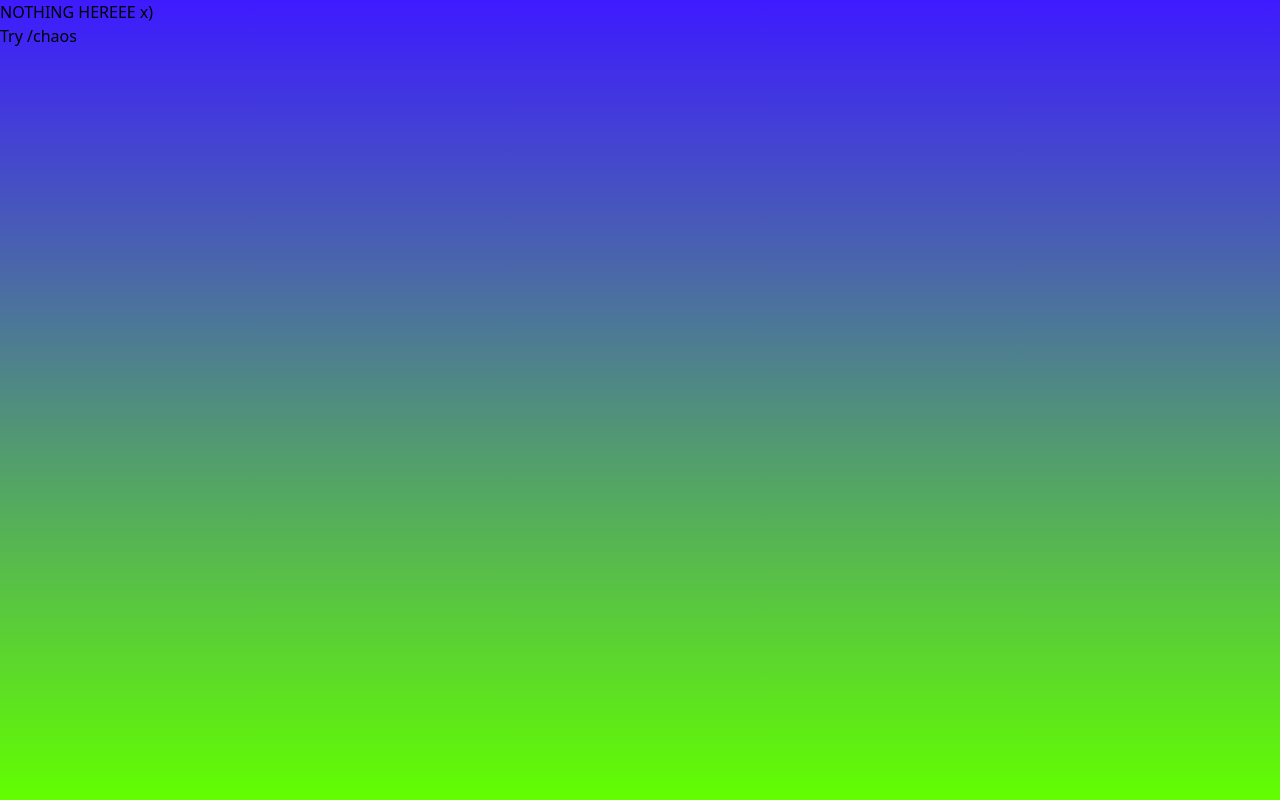
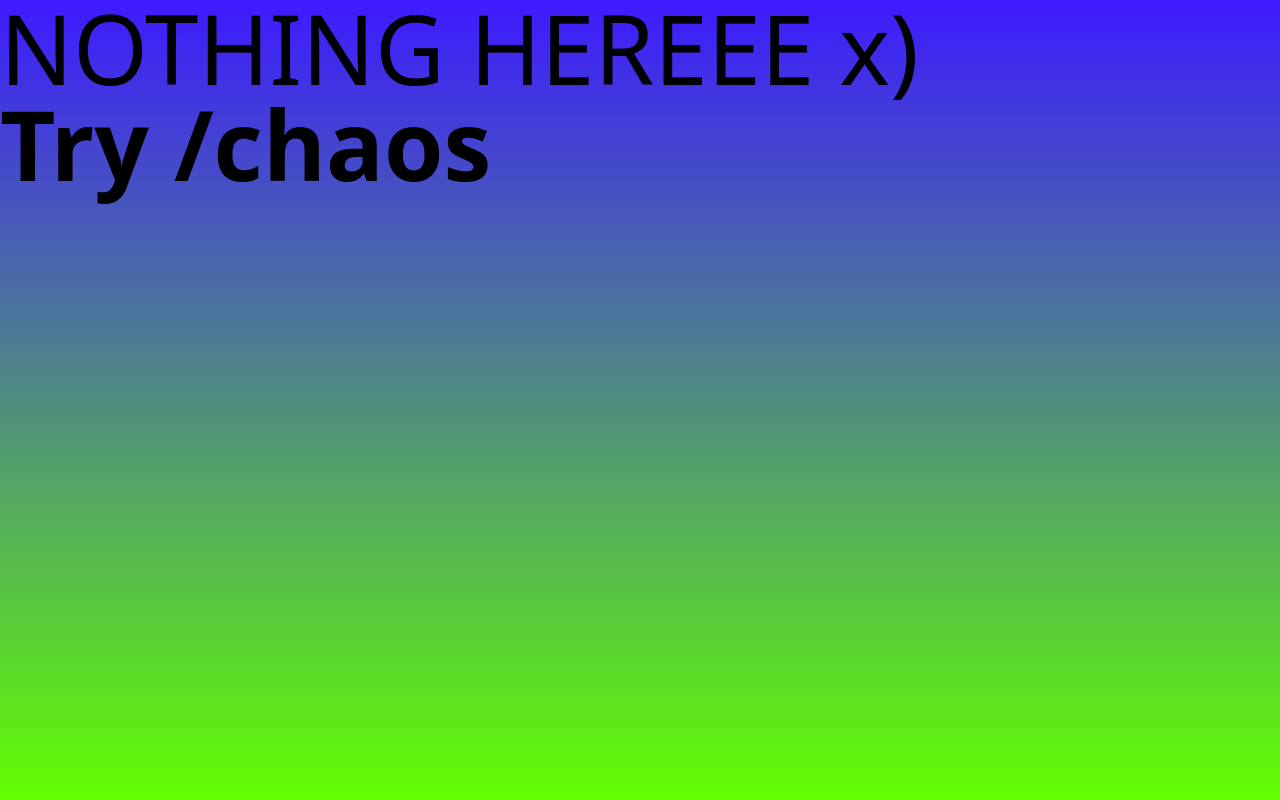
Before and after one commit to yessinetrigui/DefiNuit_NuitDinfo_ISITCOM_2024_FrontEnd, a React (Vite) app: page / in a window 1280 px wide. Built offline with nearby package versions, Linux system fonts and the light colour scheme.

Commit message:
fix code

```diff
--- a/tailwind.config.js
+++ b/tailwind.config.js
@@ -1,9 +1,11 @@
 /** @type {import('tailwindcss').Config} */
-export const content = [
+module.exports = {
+  content: [
   "./index.html", // Include the main HTML file
   "./src/**/*.{js,ts,jsx,tsx}",
-];
-export const theme = {
-  extend: {},
-};
-export const plugins = [];
+],
+  theme: {
+    extend: {},
+  },
+  plugins: [],
+}
```
